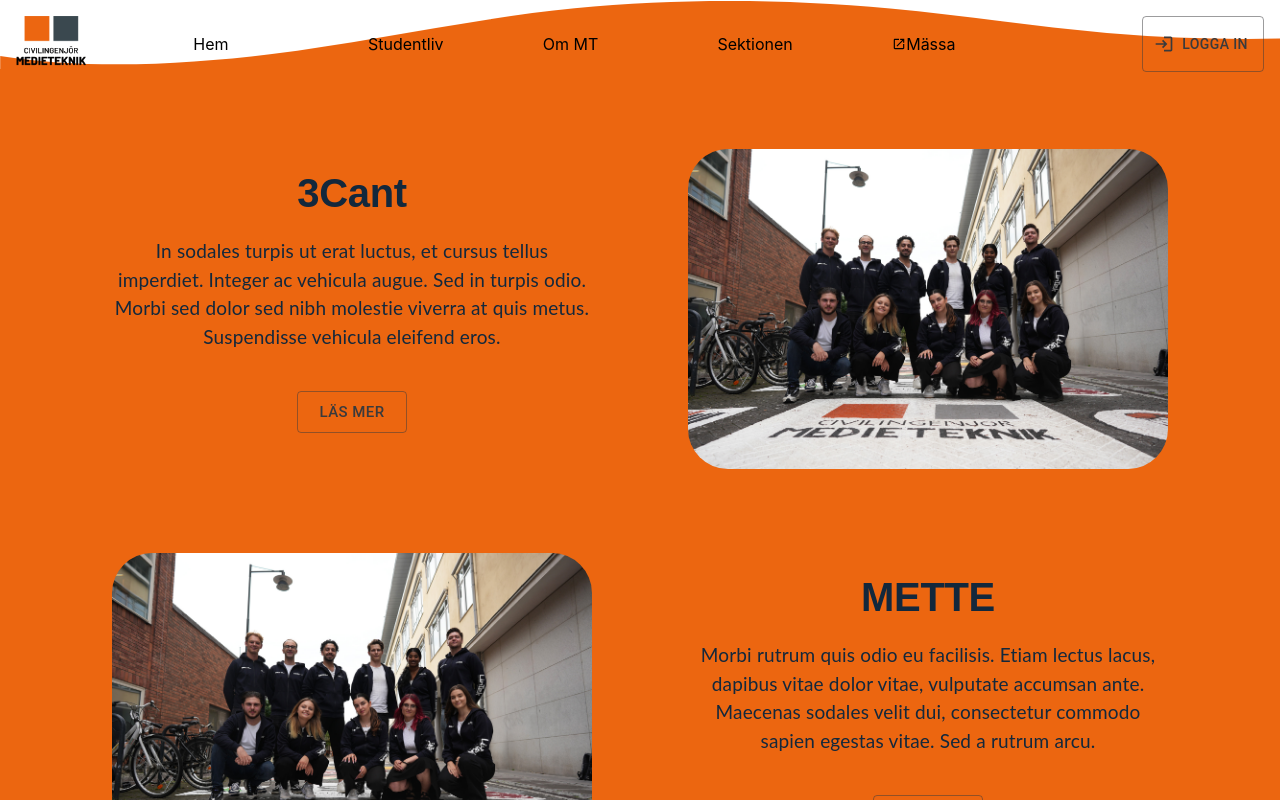
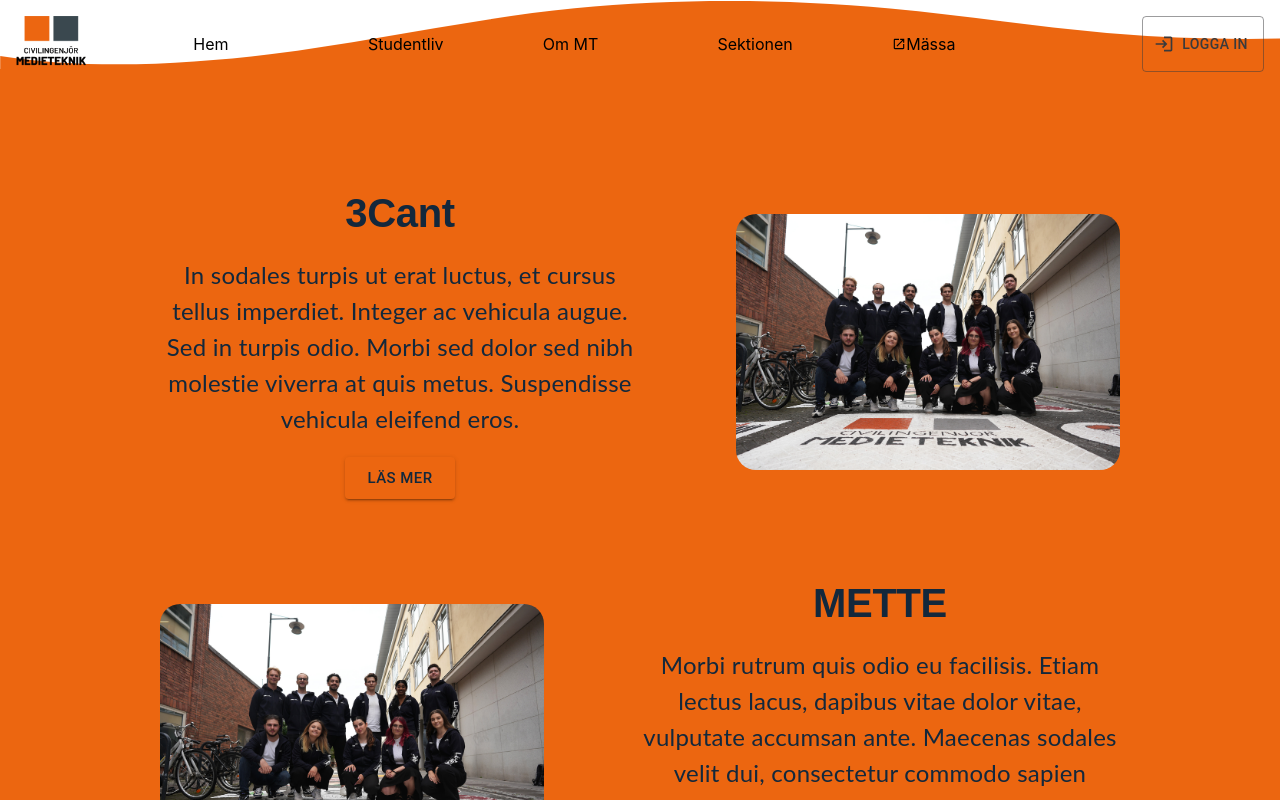
Before and after one commit to webbchef/medieteknik, a Next.js app in the folder frontend/: page /sektionen in a window 1280 px wide. Shown: the top 800 px of the page. Built offline with nearby package versions, Linux system fonts and the light colour scheme.

Commit message:
Updatera komponent

```diff
--- a/frontend/components/general/ImageWithSummary.tsx
+++ b/frontend/components/general/ImageWithSummary.tsx
@@ -17,19 +17,17 @@ export default function ImageWithSummary(props: InputProps) {
       direction={props.direction}
       justifyContent="center"
       alignItems="center"
-      sx={{paddingBottom: "80px", maxWidth: "1200px", margin: "auto"}}
+      sx={{ padding: "20px 0" }}
     >
-        <Grid item xs={7} md={5}>
-            <Image style={{ borderRadius: "40px"}} src={props.imageSrc} />
+        <Grid item xs={7} md={4}>
+            <Image style={{ borderRadius: "20px"}} src={props.imageSrc} />
         </Grid>
-        <Grid item xs={0} md={1}/>
+        <Grid item xs={7} md={1}/>
         <Grid item xs={9} md={5}>
             <Stack>
               <Typography variant="h2" align="center" sx={{ color: "inherit" }} >{props.title}</Typography>
-              <Typography variant="body1" align="center" sx={{ color: "inherit", fontSize: "19px"}}>{props.text}</Typography>
-              {props.link != "" &&
-                <Button href={props.link} variant="outlined" size="large" sx={{ margin: "40px auto" }}>Läs Mer</Button>
-              }
+              <Typography variant="body1" align="center" sx={{ color: "inherit", fontSize: "24px"}}>{props.text}</Typography>
+              <Button href={props.link} variant="contained" size="large" sx={{ margin: "20px auto", backgroundColor: "#EC6610", color: "inherit" }}>Läs Mer</Button>
             </Stack>
         </Grid>
     </Grid>
```
